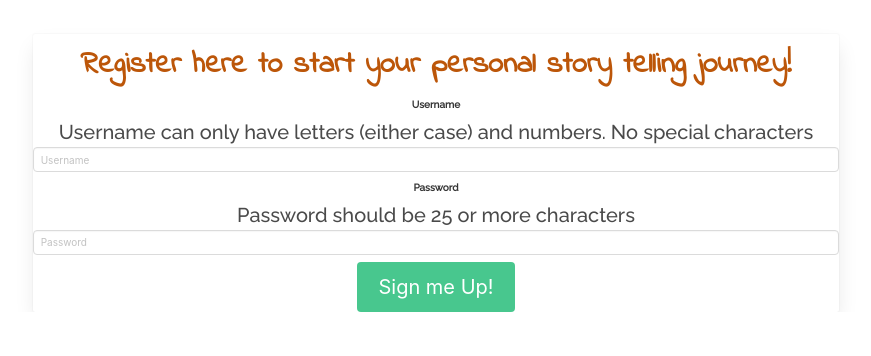
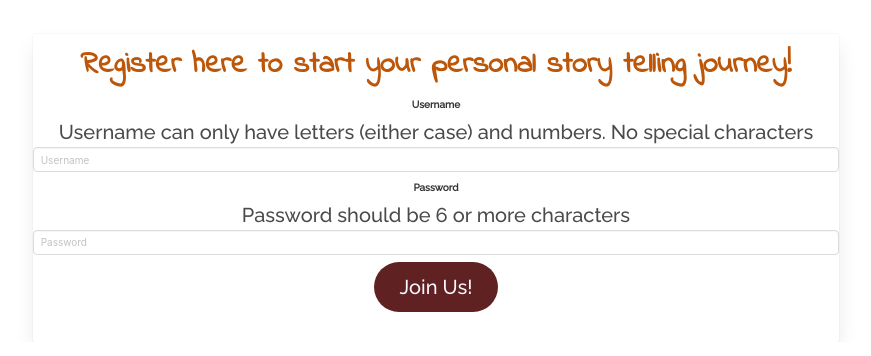
Before and after one commit to Code-Institute-Submissions/story-chain, a Flask app: page /register in a window 1280 px wide. Shown: the part 444-800 px from the top of the page, without its empty margins (204-1075 px from the left). Run offline with Flask 2, Linux system fonts and the light colour scheme; some libraries are stand-ins or nearby versions.

Commit message:
Change button for authentication forms

```diff
--- a/app.py
+++ b/app.py
@@ -52,10 +52,7 @@ def register():
             user = mongo.db.users.find_one({'username': username})
             user_id = user['_id']
             session['user_id'] = str(user_id)
-            title = mongo.db.stories.find({"title": request.form.get("title")})
-            stories = mongo.db.stories.find({"title": title})
-            return redirect(url_for("profile", user_id=user_id,
-                                    stories=stories))
+            return redirect(url_for("profile", user_id=user_id))
 
     return render_template("pages/authentication.html", register=True)
 
--- a/templates/components/forms/authentication.html
+++ b/templates/components/forms/authentication.html
@@ -16,18 +16,19 @@
 <div class="field">
   <label class="label">Password</label>
   {% if register == True %}
-  <span class="pattern">Password should be 25 or more characters</span>
+  <span class="pattern">Password should be 6 or more characters</span>
   {% endif %}
   <div class="control">
-    <input class="input" type="password" placeholder="Password" required pattern=".{25,}" title="25 or more characters">
+    <input class="input" type="password" placeholder="Password" required pattern=".{6,}" title="6 or more characters">
   </div>
 </div>
 
 <div class="field">
   <p class="control">
-    <button class="button is-success">
-      {% if register == True %} Sign me Up! {% else %} Sign In {% endif %}
-    </button>
+    <a href="{{ url_for('register') }}" class="button is-rounded is-info is-inverted mb-6" role="button" rel="noopener"
+                aria-label="Log In button">
+      {% if register == True %} Join Us! {% else %} Log Me In {% endif %}
+  </a>
   </p>
 </div>
 </form>
```
